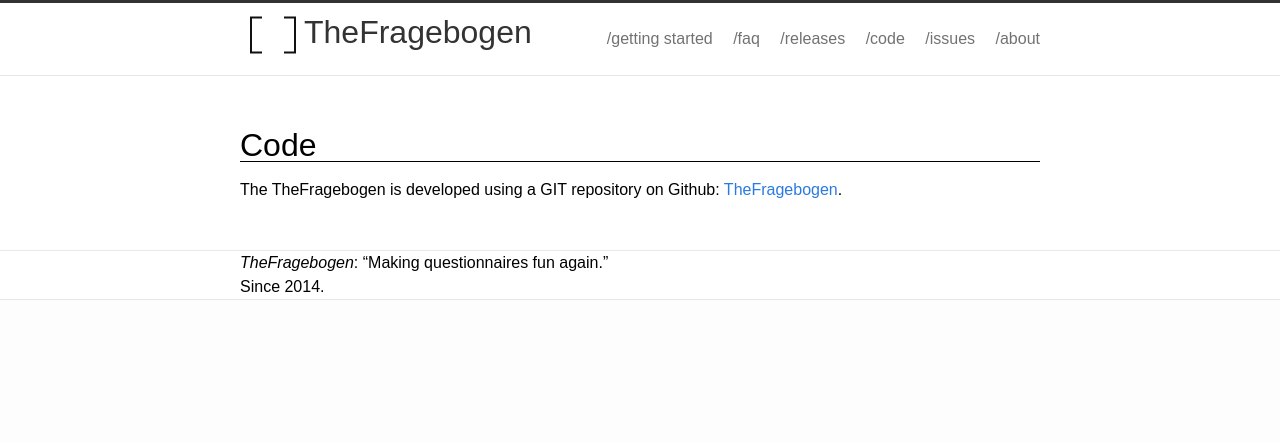
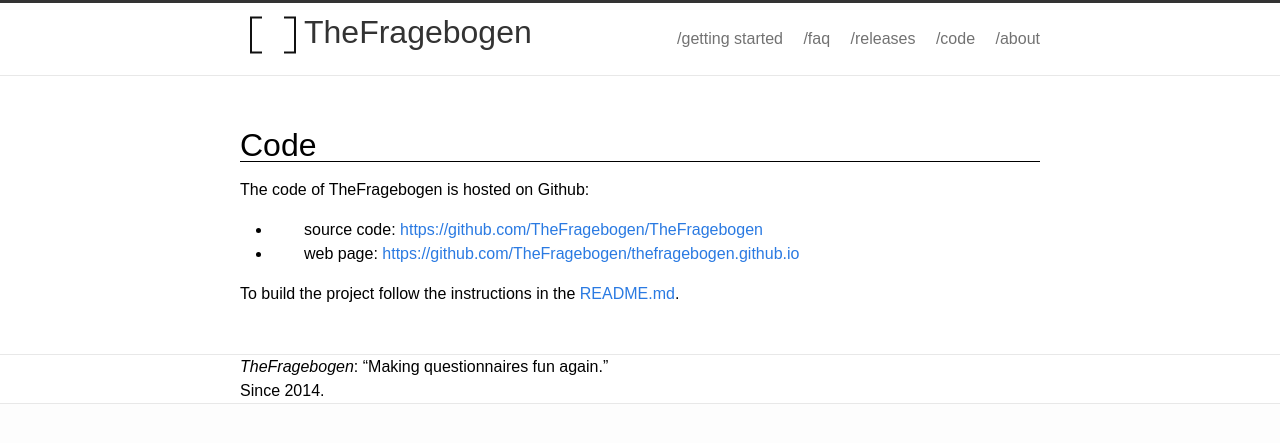
Before and after one commit to TheFragebogen/thefragebogen.github.io, a Jekyll site: the page built from code.md, in a window 1280 px wide. Shown: the top 443 px of the page. Built offline with Jekyll 4.4.1, drawn with Linux system fonts in a browser that asks for light colours.

Commit message:
Removed /code/issues and merged it into /code

```diff
--- a/_includes/header.html
+++ b/_includes/header.html
@@ -15,7 +15,6 @@
       	        <a class="page-link" href="/faq">/faq</a>
       	        <a class="page-link" href="https://github.com/TheFragebogen/TheFragebogen/releases">/releases</a>
        	        <a class="page-link" href="/code">/code</a>
-      	        <a class="page-link" href="/code/issues">/issues</a>
       	        <a class="page-link" href="/about">/about</a>
             </div>
          </nav>
--- a/code.md
+++ b/code.md
@@ -6,4 +6,8 @@ title: Code
 Code
 ===
 
-The TheFragebogen is developed using a GIT repository on Github: [TheFragebogen](https://github.com/TheFragebogen/TheFragebogen).
+The code of TheFragebogen is hosted on Github:
+* source code: [https://github.com/TheFragebogen/TheFragebogen](https://github.com/TheFragebogen/TheFragebogen)
+* web page: [https://github.com/TheFragebogen/thefragebogen.github.io](https://github.com/TheFragebogen/thefragebogen.github.io)
+
+To build the project follow the instructions in the [README.md](https://github.com/TheFragebogen/TheFragebogen/blob/master/README.md#getting-started).
```
Also changed, not shown: faq.md (+1 -1 lines), issues.md (deleted, +0 -12 lines).
